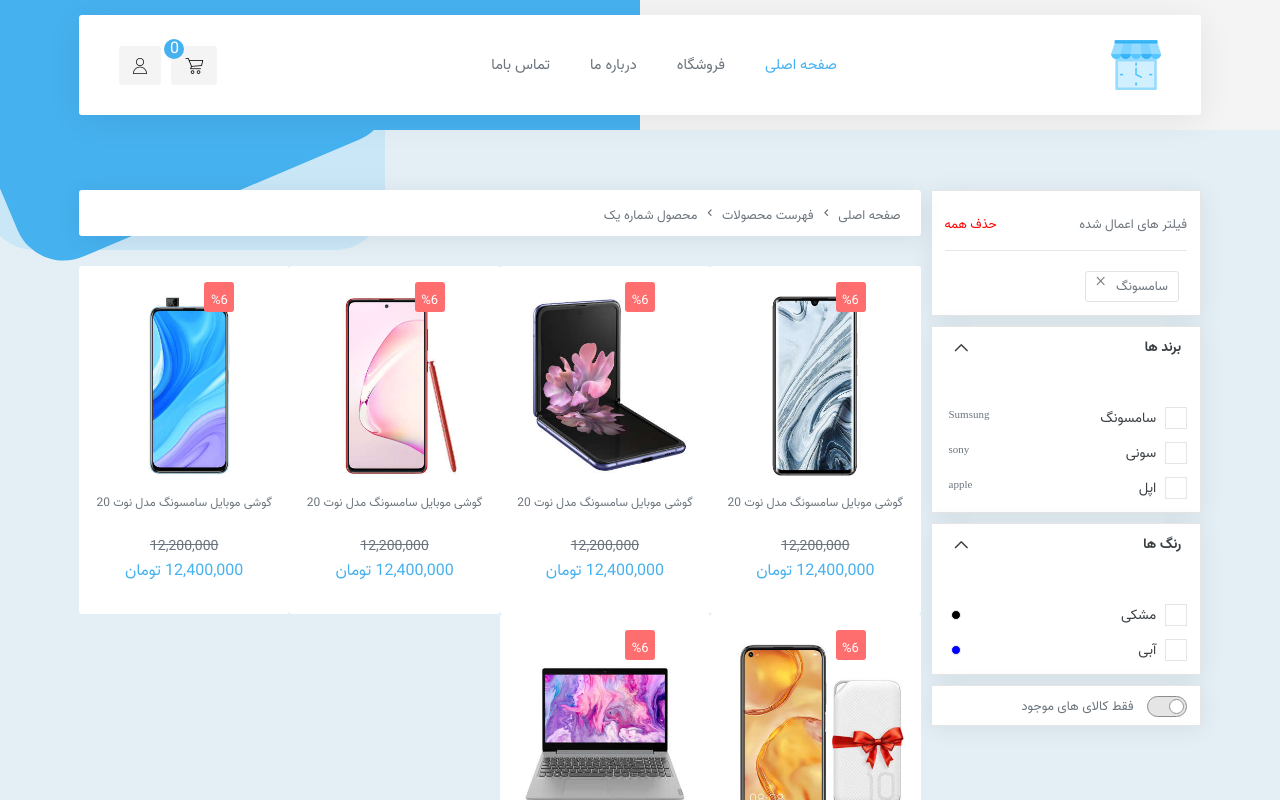
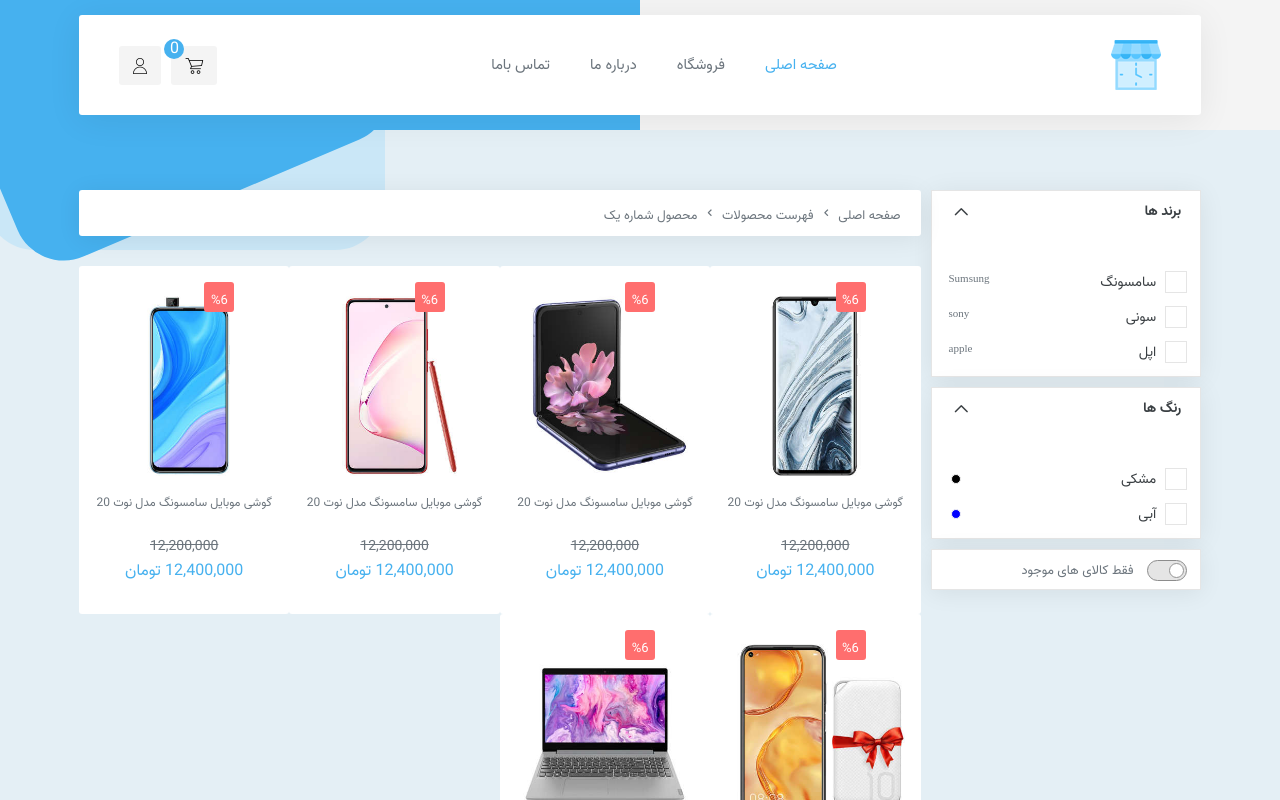
Before and after one commit to Tefoh/vue.js, a Vue app: page /category in a window 1280 px wide. Shown: the top 800 px of the page. Built offline with nearby package versions, Linux system fonts and the light colour scheme.

Commit message:
136 - filters

```diff
--- a/src/views/Category.vue
+++ b/src/views/Category.vue
@@ -3,16 +3,16 @@
       <div class="container">
           <div class="page">
               <div class="page__sidebar">
-                  <div class="box">
+                  <div class="box" v-show="selectedFilters.length > 0">
                       <div class="box-filters">
                           <div class="box-filters__header">
                               <span class="box-filters__title">فیلتر های اعمال شده</span>
-                              <a href="" class="box-filters__clear">حذف همه</a>
+                              <a class="box-filters__clear" @click.prevent="removeAll">حذف همه</a>
                           </div>
                           <ul class="box-filters__ul">
-                              <li class="box-filters__li">
-                                  <button class="box-filters__button"></button>
-                                  <span class="box-filters__name">سامسونگ</span>
+                              <li class="box-filters__li" v-for="filter in selectedFilters" :key="filter">
+                                  <button class="box-filters__button" @click="removeFilter(filter)"></button>
+                                  <span class="box-filters__name">{{ filter }}</span>
                               </li>
                           </ul>
                       </div>
@@ -29,21 +29,21 @@
                                       <ul class="box__ul">
                                           <li class="box__li">
                                               <label class="ui-checkbox" data-fa="سامسونگ" data-en="Sumsung" data-serach="Sumsung سامسونگ">
-                                                  <input type="checkbox" class="ui-checkbox__input">
+                                                  <input type="checkbox" class="ui-checkbox__input" value="سامسونگ" v-model="selectedFilters">
                                                   <span class="ui-checkbox__mark"></span>
                                                   سامسونگ
                                               </label>
                                           </li>
                                           <li class="box__li">
                                               <label class="ui-checkbox" data-fa="سونی" data-en="sony" data-serach="sony سونی">
-                                                  <input type="checkbox" class="ui-checkbox__input">
+                                                  <input type="checkbox" class="ui-checkbox__input" value="سونی" v-model="selectedFilters">
                                                   <span class="ui-checkbox__mark"></span>
                                                   سونی
                                               </label>
                                           </li>
                                           <li class="box__li">
                                               <label class="ui-checkbox" data-fa="اپل" data-en="apple" data-serach="apple اپل">
-                                                  <input type="checkbox" class="ui-checkbox__input">
+                                                  <input type="checkbox" class="ui-checkbox__input" value="اپل" v-model="selectedFilters">
                                                   <span class="ui-checkbox__mark"></span>
                                                   اپل
                                               </label>
@@ -66,7 +66,7 @@
                                       <ul class="box__ul">
                                           <li class="box__li">
                                               <label class="ui-checkbox" data-fa="مشکی" data-serach="balck مشکی">
-                                                  <input type="checkbox" class="ui-checkbox__input">
+                                                  <input type="checkbox" class="ui-checkbox__input" value="مشکی" v-model="selectedFilters">
                                                   <span class="ui-checkbox__mark"></span>
                                                   مشکی
                                                   <span class="filter__color" style="background: rgb(0,0,0)"></span>
@@ -74,7 +74,7 @@
                                           </li>
                                           <li class="box__li">
                                               <label class="ui-checkbox" data-fa="آبی" data-serach="blue آبی">
-                                                  <input type="checkbox" class="ui-checkbox__input">
+                                                  <input type="checkbox" class="ui-checkbox__input" value="آبی" v-model="selectedFilters">
                                                   <span class="ui-checkbox__mark"></span>
                                                   آبی
                                                   <span class="filter__color" style="background: rgb(0,0,255)"></span>
@@ -136,8 +136,18 @@
 
   data: () => ({
     isBrandOpen: true,
-    isColorOpen: true
-  })
+    isColorOpen: true,
+    selectedFilters: []
+  }),
+
+  methods: {
+    removeAll() {
+      this.selectedFilters = [];
+    },
+    removeFilter(filter) {
+      this.selectedFilters = this.selectedFilters.filter((item) => item !== filter);
+    }
+  }
 }
 </script>
 
```
